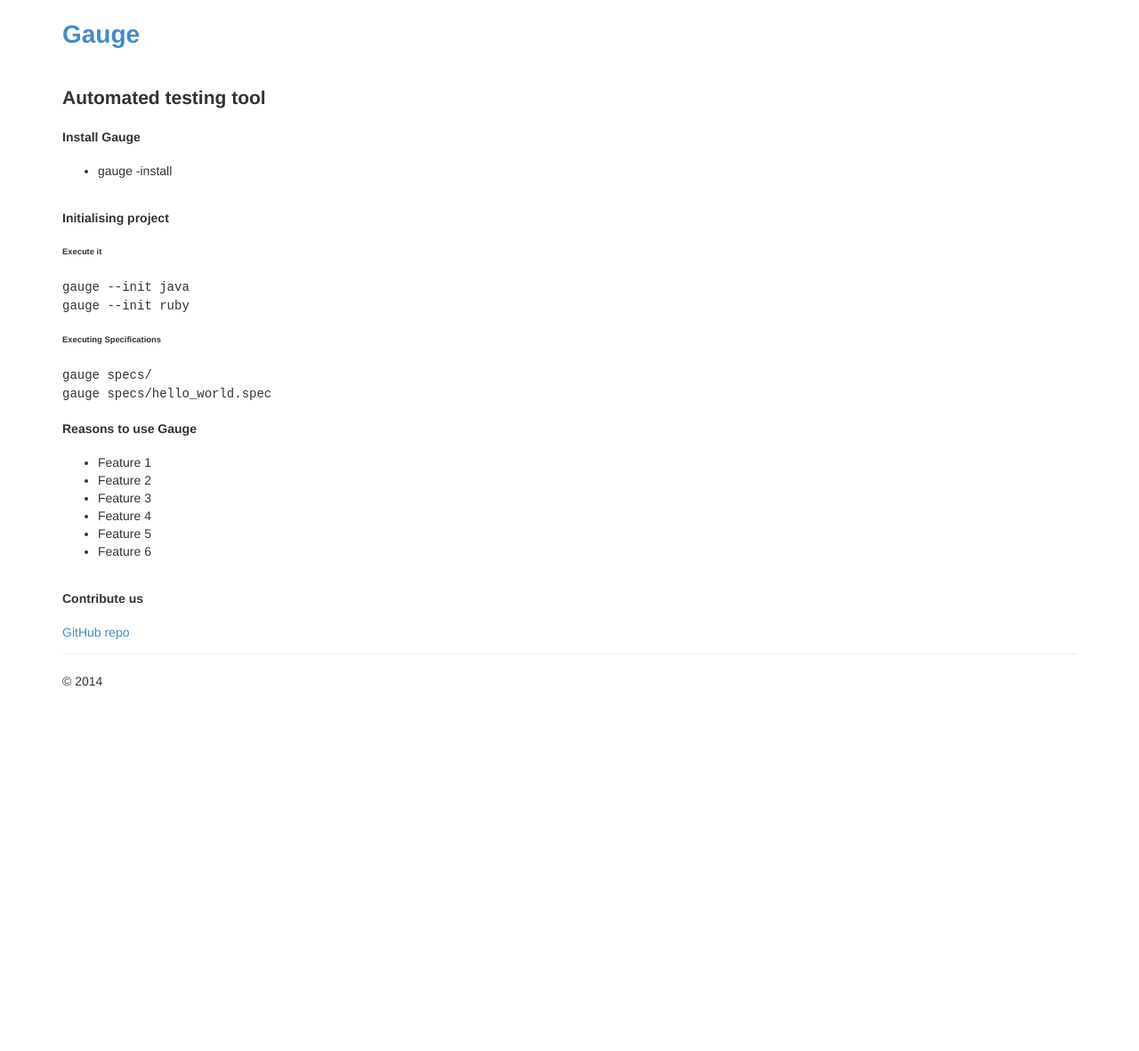
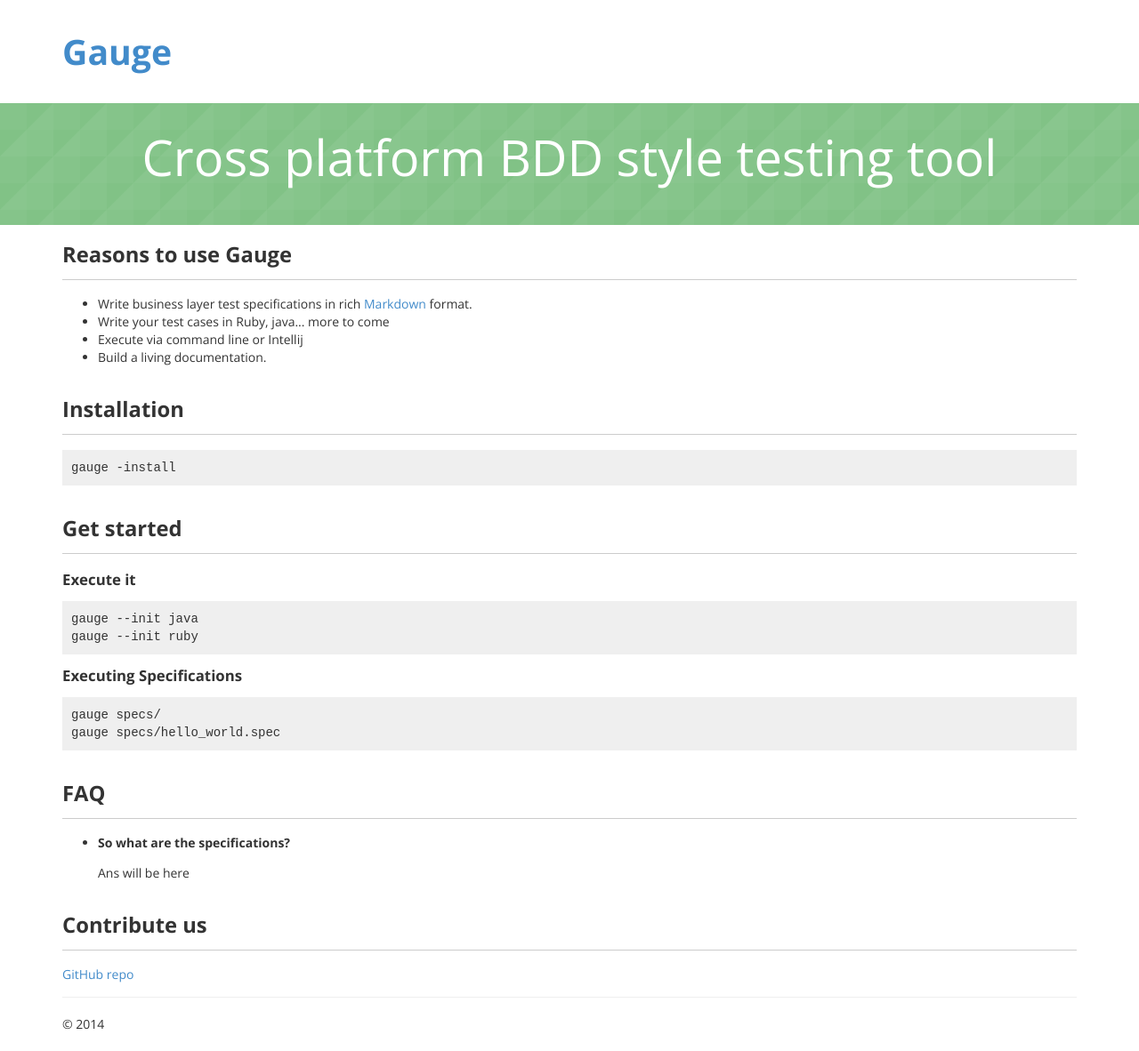
Before and after one commit to getgauge/getgauge.github.io, a Jekyll site: the page built from index.html, in a window 1280 px wide. Shown: the whole page at 89% size. Built offline with Jekyll 4.4.1, drawn with Linux system fonts in a browser that asks for light colours; Markdown is read by kramdown in place of the engine named in the settings; before the commit the page ends 900 px from its top, so only the background shows below that.

Commit message:
Adding some more content

```diff
--- a/_layouts/default.html
+++ b/_layouts/default.html
@@ -11,6 +11,9 @@
         <link rel="stylesheet" href="/css/syntax.css">
         <link rel="stylesheet" type="text/css" href="/css/normalize.css">
         <link rel="stylesheet" type="text/css" href="/css/style.css">
+
+        <link href='http://fonts.googleapis.com/css?family=Open+Sans:400,300,700,600' rel='stylesheet' type='text/css'>
+
     </head>
     <body>
       <div class="container">
--- a/css/style.css
+++ b/css/style.css
@@ -1,4 +1,54 @@
-.footer{
-	padding: 20px 0;
-	border-top: 1px solid #efefef;
+* {
+    font-family: 'Open Sans', sans-serif;
 }
+h1 {
+    font-size: 2.8em;
+    margin: 30px 0;
+}
+h2 {
+    font-size: 2.1em;
+    margin: 20px 0;
+}
+h3 {
+    font-size: 1.9em;
+    margin: 20px 0;
+}
+h4 {
+    font-size: 1.7em;
+    margin: 17px 0;
+}
+h5 {
+    font-size: 1.4em;
+    margin: 14px 0;
+}
+h6 {
+    font-size: 1.2em;
+    margin: 12px 0;
+}
+code {
+    padding: 10px;
+    background: #efefef;
+    display: block;
+}
+.headline{
+	font-weight: lighter;
+	font-size: 4em;
+	text-align: center;
+}
+.banner {
+    background: url('/img/triangular_@2X.png') #3FC380;
+    background-size: 60px 60px;
+    overflow: auto;
+    color: white;
+}
+.footer {
+    padding: 20px 0;
+    border-top: 1px solid #efefef;
+}
+section{
+	margin-bottom: 15px;
+}
+section h4 {
+    padding-bottom: 10px;
+    border-bottom: 1px solid #ccc;
+}
--- a/index.html
+++ b/index.html
@@ -3,17 +3,43 @@ layout: default
 title: Your New Jekyll Site
 ---
 
+
+<div class="banner">
+	<div class="container">
+		<div class="row">
+			<div class="col-lg-12">
+				<h2 class="headline">Cross platform BDD style testing tool</h2>
+			</div>
+			<div class="row">
+				<div class="col-lg-4">
+					<h4></h4>
+				</div>
+				<div class="col-lg-4"></div>
+				<div class="col-lg-4"></div>
+			</div>
+		</div>
+	</div>
+</div>
+
 <div class="container">
 	<div class="row">
 		<div class="col-lg-12">
-			<h2>Automated testing tool  </h2>
 			<section>
 				<h4>
-					Install Gauge
+					Reasons to use Gauge
 				</h4>
 				<ul>
 					<li>
-						gauge -install
+						Write business layer test specifications in rich <a href="https://en.wikipedia.org/wiki/Markdown">Markdown</a> format.
+					</li>
+					<li>
+						Write your test cases in Ruby, java... more to come
+					</li>
+					<li>
+						Execute via command line or Intellij
+					</li>
+					<li>
+						Build a living documentation.
 					</li>
 				</ul>
 			</section>
@@ -25,7 +51,22 @@ title: Your New Jekyll Site
 	<div class="row">
 		<div class="col-lg-12">
 			<section>
-				<h4>Initialising project</h4>
+				<h4>
+					Installation
+				</h4>
+			 	<code>
+		 			gauge -install
+				</code>
+			</section>
+		</div>
+	</div>
+</div>
+
+<div class="container">
+	<div class="row">
+		<div class="col-lg-12">
+			<section>
+				<h4>Get started</h4>
 
 				<h6>Execute it</h6>
 				<code>
@@ -50,27 +91,13 @@ title: Your New Jekyll Site
 	<div class="row">
 		<div class="col-lg-12">
 			<section>
-				<h4>
-					Reasons to use Gauge
-				</h4>
+				<h4>FAQ</h4>
 				<ul>
 					<li>
-						Feature 1
-					</li>
-					<li>
-						Feature 2
-					</li>
-					<li>
-						Feature 3
-					</li>
-					<li>
-						Feature 4
-					</li>
-					<li>
-						Feature 5
-					</li>
-					<li>
-						Feature 6
+						<b>So what are the specifications?</b>
+						<p>
+							Ans will be here
+						</p>
 					</li>
 				</ul>
 			</section>
```
Also changed, not shown: img/triangular_@2X.png (added).
